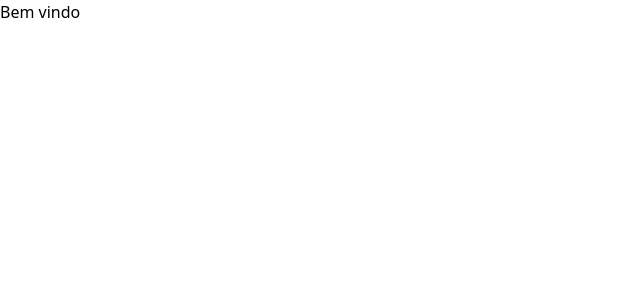
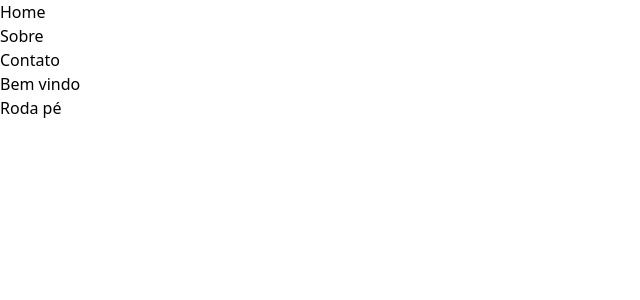
Before and after one commit to MarceloJoia/react_celke, a Next.js app: page / in a window 1280 px wide. Shown: the top 300 px of the page, without its empty margins (0-640 px from the left). Built offline with nearby package versions, Linux system fonts and the light colour scheme.

Commit message:
Como criar componente com React

```diff
--- /dev/null
+++ b/src/components/Footer/index.js
@@ -0,0 +1,9 @@
+function Footer() {
+    return (
+        <footer>
+            <p>Roda pé</p>
+        </footer>
+    );
+};
+
+export default Footer;
--- /dev/null
+++ b/src/components/Menu/index.js
@@ -0,0 +1,13 @@
+function Menu() {
+    return (
+        <nav>
+            <ul>
+                <li>Home</li>
+                <li>Sobre</li>
+                <li>Contato</li>
+
+            </ul>
+        </nav>
+    );
+}
+export default Menu;
--- a/src/pages/about.js
+++ b/src/pages/about.js
@@ -1,7 +1,12 @@
+import Menu from "@/components/Menu";
+import Footer from "@/components/Footer";
+
 function About() {
   return (
     <main>
+      <Menu />
       <h2>Sobre</h2>
+      <Footer />
     </main>
   );
 }
--- a/src/pages/contact.js
+++ b/src/pages/contact.js
@@ -1,7 +1,12 @@
+import Menu from "@/components/Menu";
+import Footer from "@/components/Footer";
+
 const Contact = () => {
     return (
         <main>
+            <Menu />
             <h2>Contato</h2>
+            <Footer />
         </main>
     );
 }
--- a/src/pages/index.js
+++ b/src/pages/index.js
@@ -1,7 +1,12 @@
+import Menu from "@/components/Menu";
+import Footer from "@/components/Footer";
+
 function Home() {
   return (
     <main>
+      <Menu />
       <h2>Bem vindo</h2>
+      <Footer />
     </main>
   );
 }
```
